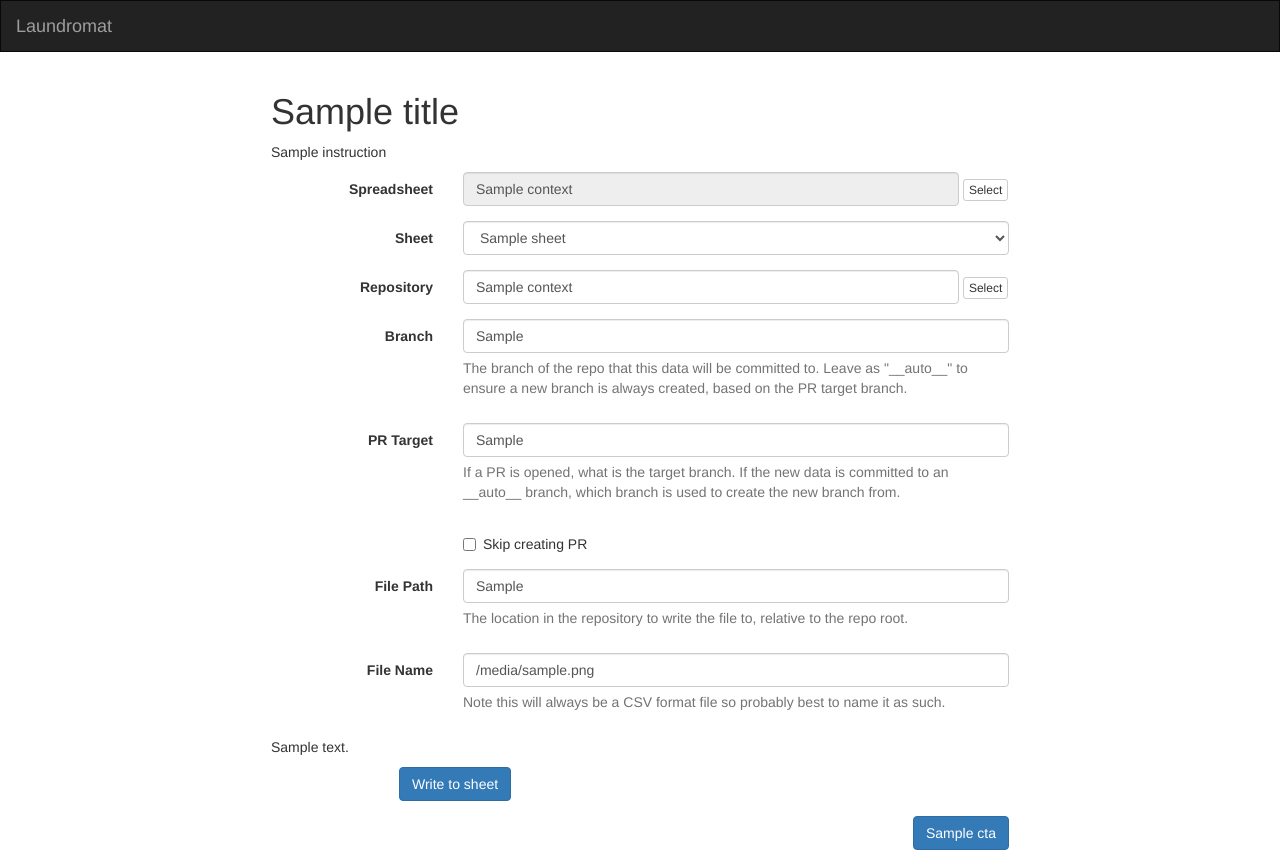
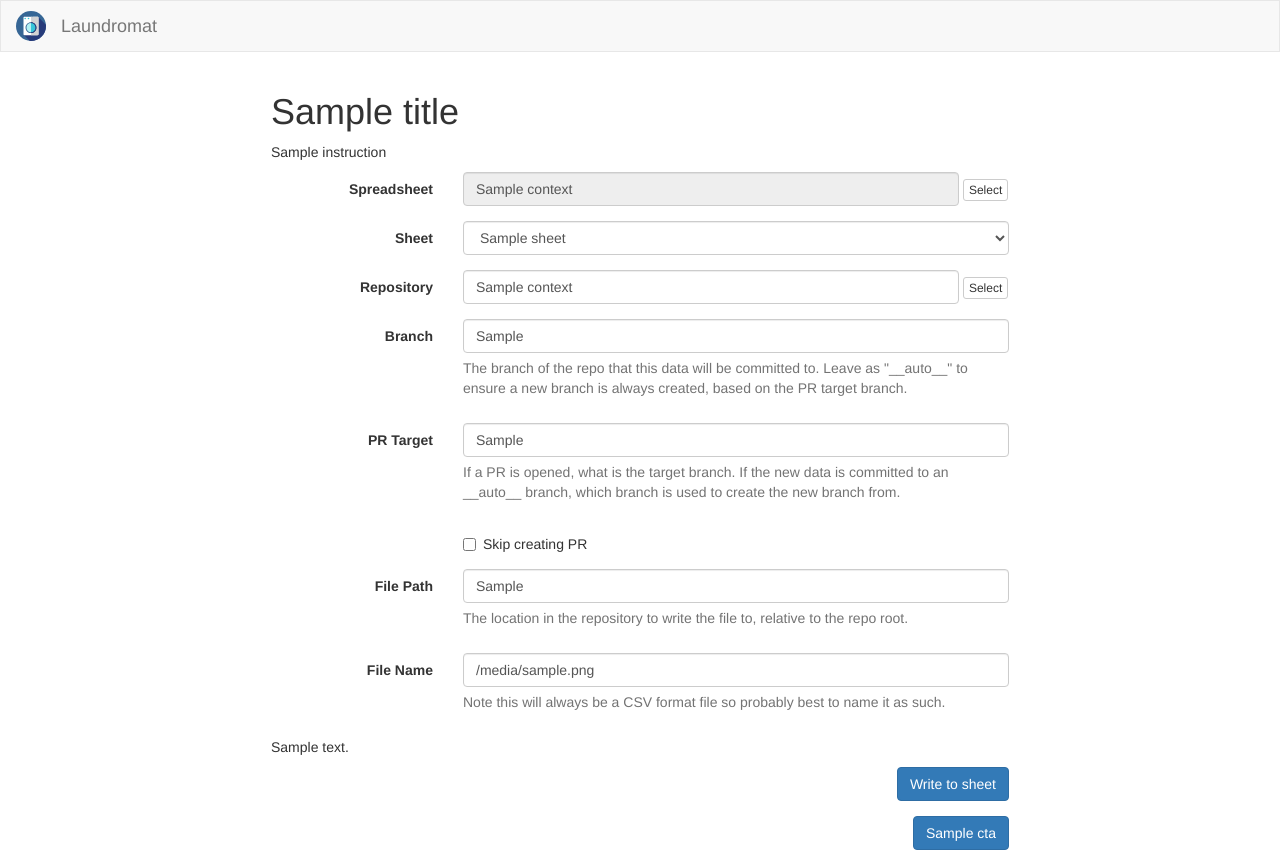
Before and after one commit to signal-noise/laundromat, a Flask app: template app/templates/setup.html in a window 1280 px wide. Run offline with Flask 2, Linux system fonts and the light colour scheme; the template is opened without the code that fills it: most values are stand-ins (such as "Sample title", 1, 10 or a date in 2020); parts of the project's set-up code (start-up, migrations or seed data) failed here and were passed over; some libraries are stand-ins or nearby versions.

Commit message:
style override tidy

```diff
--- a/app/routes.py
+++ b/app/routes.py
@@ -253,6 +253,10 @@ def sync():
 def instructions():
     context = {}
     c = Cookie(request)
+    context['message'] = c.session.pop('message')
+    context['message_context'] = c.session.pop('message_context', 'info')
+    context['google_creds'] = c.session.get('google_credentials')
+    context['github_creds'] = c.session.get('github_credentials')
     context['action'] = url_for('sync')
     context['cta'] = "Just sync the data now"
     return c.render_template('instructions.html', context=context)
--- a/app/static/site.css
+++ b/app/static/site.css
@@ -0,0 +1,37 @@
+.navbar {
+  border-radius: 0;
+}
+
+img {
+  height: 30px;
+}
+
+#laundromat-logo {
+  padding-top: 10px;
+  padding-right: 0;
+}
+
+.navbar-right {
+  margin-right: 10px;
+}
+
+.container {
+  max-width: 768px;
+}
+
+.right-align {
+  text-align: right;
+}
+
+.left-align {
+  text-align: left;
+}
+
+.center-align {
+  text-align: center;
+}
+
+.form-control-shorter {
+  width: calc(100% - 50px);
+  display: inline;
+}
--- a/app/templates/base.html
+++ b/app/templates/base.html
@@ -1,21 +1,28 @@
 {% extends 'bootstrap/base.html' %} {% block title %} {% if title %}{{ title }}
-- {% endif %}Laundromat {% endblock %} {% block navbar %}
-<nav class="navbar navbar-inverse" style="border-radius: 0;">
-  <a href="/" class="navbar-brand">Laundromat</a>
+- {% endif %}Laundromat {% endblock %} {% block styles %} {{super()}}
+<link rel="stylesheet" href="{{url_for('.static', filename='site.css')}}" />
+{% endblock %} {% block navbar %}
+<nav class="navbar navbar-default">
+  <a href="/" class="navbar-brand" id="laundromat-logo"
+    ><img src="{{url_for('.static', filename='washing-machine.svg')}}" />
+  </a>
+  <a href="/" class="navbar-brand">Laundromat </a>
   {% if context.google_creds %}
-  <div class="navbar-nav navbar-right" style="margin-right:15px;">
+  <div class="navbar-nav navbar-right">
     <a
       class="nav-item nav-link"
       href="https://docs.google.com/spreadsheets/u/0/"
       target="_new"
-      >Your Sheets</a
-    >
+      ><img src="{{url_for('.static', filename='sheets-icon.jpg')}}"
+    /></a>
     {% if context.github_creds %}
     <a class="nav-item nav-link" href="https://github.com" target="_new"
-      >Github</a
-    >
-    <a class="nav-item nav-link" href="{{ url_for('setup_sheet') }}"
-      >Configure</a
+      ><img src="{{url_for('.static', filename='github-icon.png')}}"
+    /></a>
+    <a class="nav-item nav-link" href="{{ url_for('setup_sheet') }}">
+      <button type="button" class="btn btn-default btn-xs navbar-btn">
+        Configure
+      </button></a
     >
     {% endif %}
     <a class="nav-item nav-link" href="{{ url_for('logout') }}">
@@ -27,12 +34,12 @@
   {% endif %}
 </nav>
 {% endblock %} {% block content %}
-<div class="container" style="max-width:768px;">
+<div class="container">
   {% if message %} {% set class = 'alert alert-' ~ message_context or 'info' %}
   <div class="{{ class }}" role="alert">{{ message }}</div>
   {% endif %} {% block app_content %}{% endblock %} {% if action %}
   <div class="row">
-    <div class="col-md-3 col-md-offset-9" style="text-align: right;">
+    <div class="col-md-3 col-md-offset-9 right-align">
       <a href="{{ action }}"
         ><button class="btn btn-primary">{{ cta }}</button></a
       >
--- a/app/templates/chooser.html
+++ b/app/templates/chooser.html
@@ -4,13 +4,12 @@
 <p>{{ description }}</p>
 
 <div class="row">
-  <div style="text-align: center;">
+  <div class="center-align">
     <div class="btn-group-vertical" role="group">
       {% for item in data %} {% set name = item[name_field] or item.name %}
       <a
         href="/?{{ choice_var }}={{ item.id }}&n={{ name }}"
-        class="btn btn-default"
-        style="text-align: left;"
+        class="btn btn-default left-align"
         >{{ name }}</a
       >
       {% endfor %}
--- a/app/templates/setup.html
+++ b/app/templates/setup.html
@@ -5,7 +5,7 @@
   <div class="form-group">
     <label for="spreadsheet_name" class="col-sm-3 control-label">Spreadsheet</label>
     <div class="col-sm-9">
-      <input type="text" class="form-control" id="spreadsheet_name" name="spreadsheet_name" value="{{ context.spreadsheet_name }}" disabled="disabled" style="width:calc(100% - 50px);display:inline">
+      <input type="text" class="form-control form-control-shorter" id="spreadsheet_name" name="spreadsheet_name" value="{{ context.spreadsheet_name }}" disabled="disabled">
         <a href="{{ url_for('sheets') }}" class="btn btn-default btn-xs">Select</a>
     </div>
   </div>
@@ -22,7 +22,7 @@
   <div class="form-group">
     <label for="repo_name" class="col-sm-3 control-label">Repository</label>
     <div class="col-sm-9">
-      <input type="text" class="form-control" id="repo_name" name="repo_name" value="{{ context.repository_name }}" style="width:calc(100% - 50px);display:inline">
+      <input type="text" class="form-control form-control-shorter" id="repo_name" name="repo_name" value="{{ context.repository_name }}">
         <a href="{{ url_for('repos') }}" class="btn btn-default btn-xs">Select</a>
     </div>
   </div>
@@ -65,7 +65,7 @@
   </div>
 <p>{{ description }}</p>
   <div class="form-group">
-    <div class="col-sm-offset-2 col-sm-9">
+    <div class="col-sm-offset-9 col-sm-3 right-align">
       <button type="submit" class="btn btn-primary">Write to sheet</button>
     </div>
   </div>
```
Also changed, not shown: app/static/drive-icon.png (added), app/static/github-icon.png (added), app/static/sheets-icon.jpg (added), app/static/washing-machine.svg (added).
